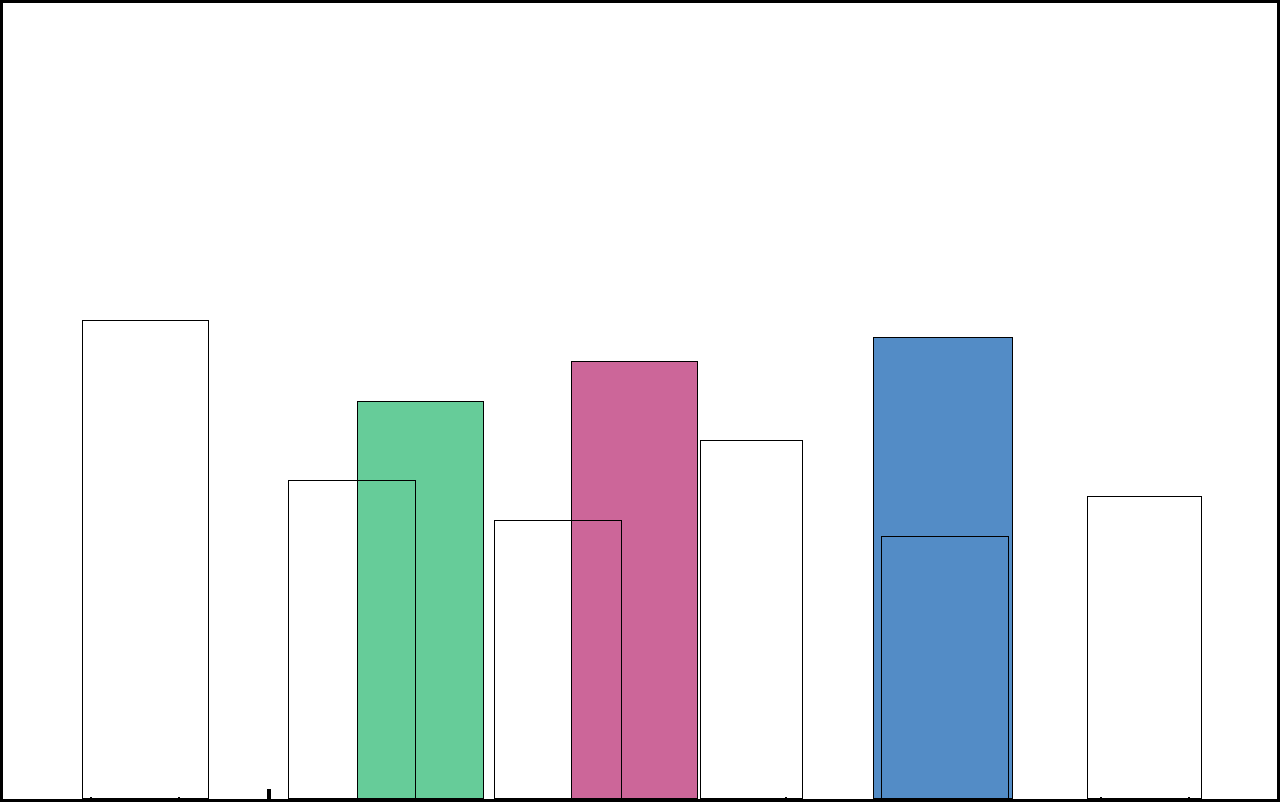
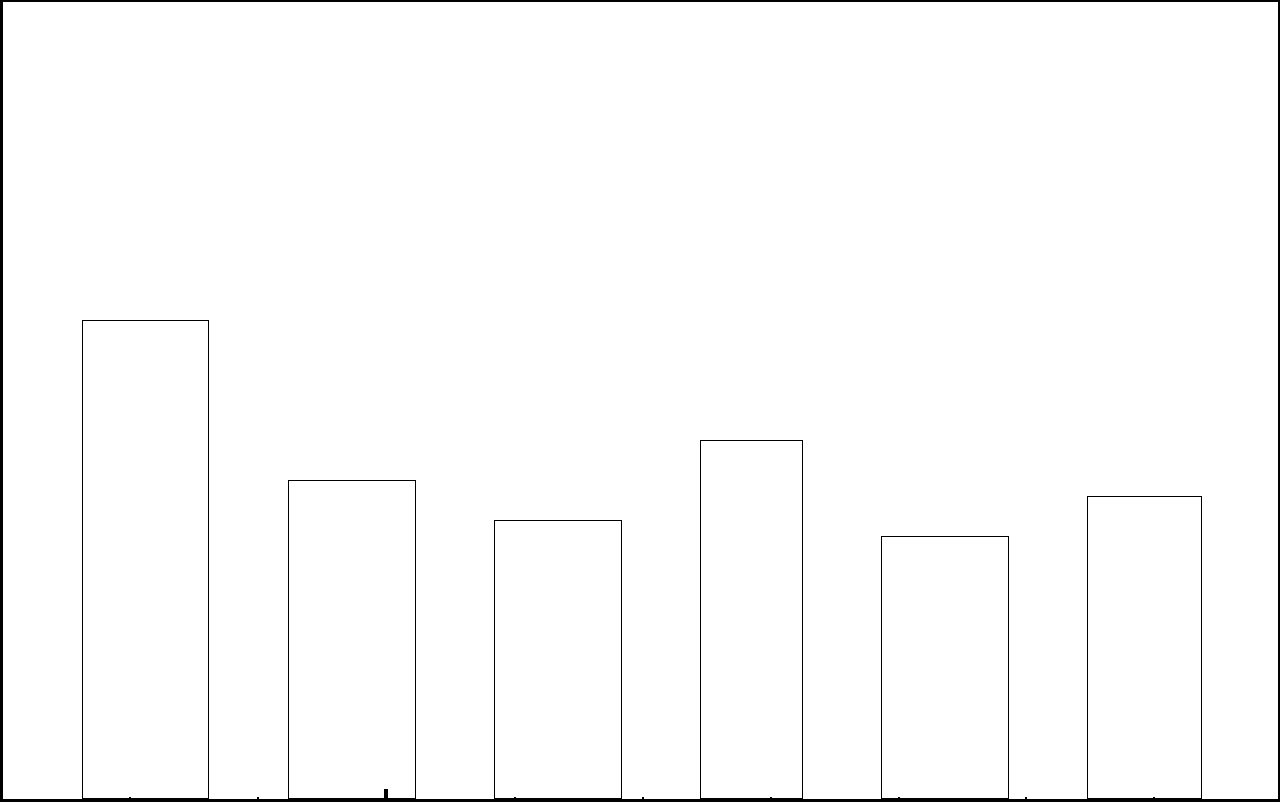
Before and after one commit to Mr-Daniels-2025/learn-css-variables-by-building-a-city-skyline, a plain HTML site: page index.html in a window 1280 px wide. Drawn offline with Linux system fonts and the light colour scheme.

Commit message:
Update styles.css

```diff
--- a/styles.css
+++ b/styles.css
@@ -16,43 +16,20 @@ body {
   overflow: hidden;
 }
 
-.background-buildings {
+.background-buildings, .foreground-buildings {
   width: 100%;
   height: 100%;
   display: flex;
   align-items: flex-end;
   justify-content: space-evenly;
-}
-
-/* Styles for .bb1 - omitted for brevity */
-
-.bb2 {
-  width: 10%;
-  height: 50%;
-  background-color: var(--building-color2);
-}
-
-.bb3 {
-  width: 10%;
-  height: 55%;
-  background-color: var(--building-color3);
-}
-
-.bb4 {
-  width: 11%;
-  height: 58%;
-  background-color: var(--building-color4); /* Using the new variable */
+  position: absolute;
+  top: 0;
 }
 
 .foreground-buildings {
-  width: 100%;
-  height: 100%;
-  position: absolute;
-  top: 0;
-  display: flex;
-  align-items: flex-end;
-  justify-content: space-evenly;
+
 }
+
 
 
 .fb1 {
```
